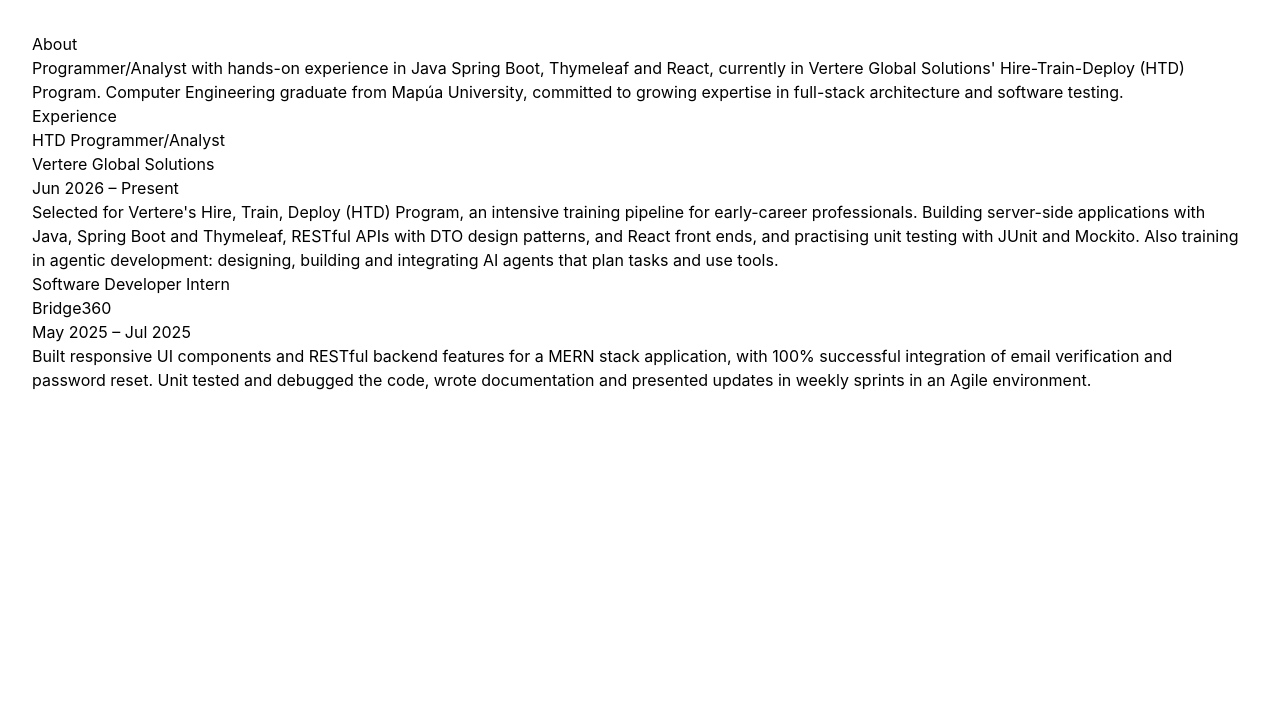
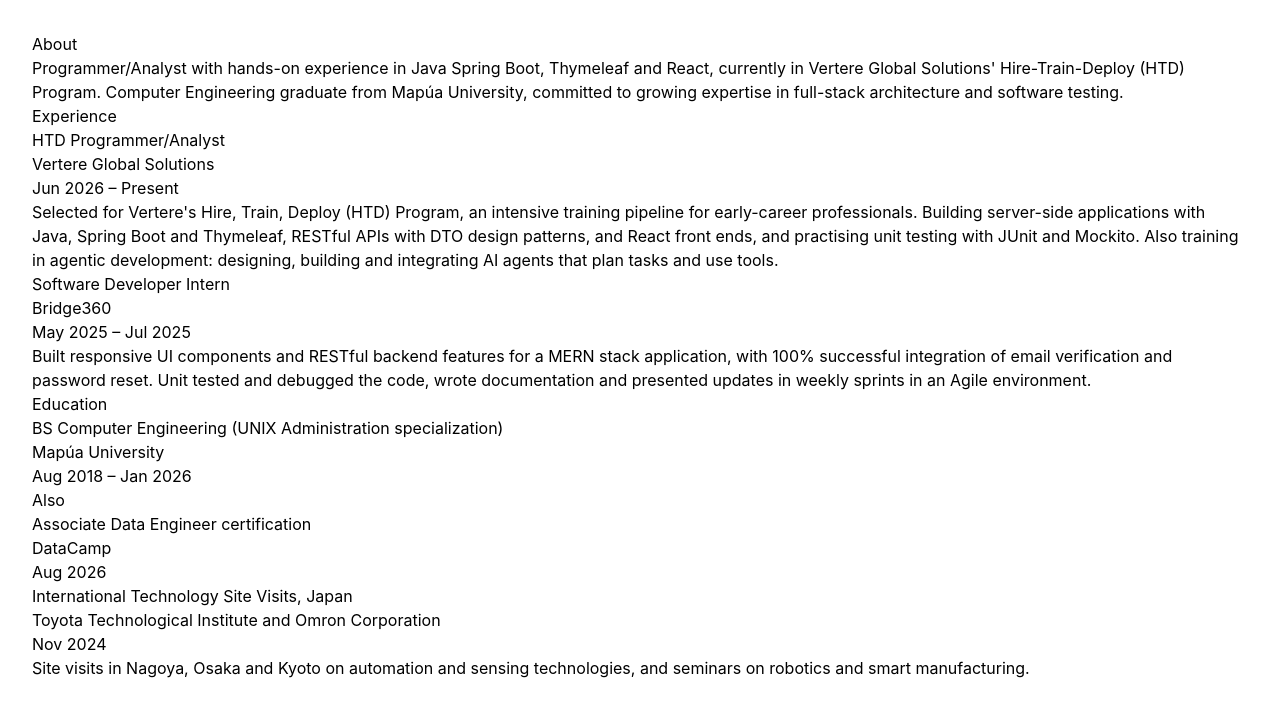
Before and after one commit to saaquiteles/webportfolio2, a Next.js app: page /about in a window 1280 px wide. Shown: the top 716 px of the page. Built offline with nearby package versions, Linux system fonts and the light colour scheme.

Commit message:
feat: add education and an Also section to the About page
Completes the resume story with the degree, the DataCamp certification and the Japan site visits, using only the approved wording, as typed data pinned by tests.

```diff
--- a/src/app/about/page.tsx
+++ b/src/app/about/page.tsx
@@ -1,5 +1,7 @@
+import { EducationList } from '@/components/sections/EducationList';
 import { ExperienceList } from '@/components/sections/ExperienceList';
-import { experience } from '@/data/experience';
+import { HighlightList } from '@/components/sections/HighlightList';
+import { education, experience, highlights } from '@/data/experience';
 import { profile } from '@/data/profile';
 
 export default function About() {
@@ -9,6 +11,10 @@
       <p>{profile.intro}</p>
       <h2>Experience</h2>
       <ExperienceList entries={experience} />
+      <h2>Education</h2>
+      <EducationList entries={education} />
+      <h2>Also</h2>
+      <HighlightList items={highlights} />
     </main>
   );
 }
--- /dev/null
+++ b/src/components/sections/EducationList.tsx
@@ -0,0 +1,24 @@
+import { formatMonth } from '@/lib/dates';
+import type { Education } from '@/lib/types';
+
+interface EducationListProps {
+  entries: Education[];
+}
+
+export function EducationList({ entries }: EducationListProps) {
+  return (
+    <ul>
+      {entries.map((entry) => (
+        <li key={`${entry.school}-${entry.start}`}>
+          <h3>{entry.degree}</h3>
+          <p>{entry.school}</p>
+          <p>
+            <time dateTime={entry.start}>{formatMonth(entry.start)}</time>
+            {' – '}
+            {entry.end ? <time dateTime={entry.end}>{formatMonth(entry.end)}</time> : 'Present'}
+          </p>
+        </li>
+      ))}
+    </ul>
+  );
+}
--- /dev/null
+++ b/src/components/sections/HighlightList.tsx
@@ -0,0 +1,23 @@
+import { formatMonth } from '@/lib/dates';
+import type { Highlight } from '@/lib/types';
+
+interface HighlightListProps {
+  items: Highlight[];
+}
+
+export function HighlightList({ items }: HighlightListProps) {
+  return (
+    <ul>
+      {items.map((item) => (
+        <li key={`${item.title}-${item.date}`}>
+          <h3>{item.title}</h3>
+          <p>{item.org}</p>
+          <p>
+            <time dateTime={item.date}>{formatMonth(item.date)}</time>
+          </p>
+          {item.summary && <p>{item.summary}</p>}
+        </li>
+      ))}
+    </ul>
+  );
+}
--- a/src/data/experience.ts
+++ b/src/data/experience.ts
@@ -1,4 +1,4 @@
-import type { Experience } from '@/lib/types';
+import type { Education, Experience, Highlight } from '@/lib/types';
 
 export const experience: Experience[] = [
   {
@@ -17,3 +17,27 @@
       'Built responsive UI components and RESTful backend features for a MERN stack application, with 100% successful integration of email verification and password reset. Unit tested and debugged the code, wrote documentation and presented updates in weekly sprints in an Agile environment.',
   },
 ];
+
+export const education: Education[] = [
+  {
+    degree: 'BS Computer Engineering (UNIX Administration specialization)',
+    school: 'Mapúa University',
+    start: '2018-08',
+    end: '2026-01',
+  },
+];
+
+export const highlights: Highlight[] = [
+  {
+    title: 'Associate Data Engineer certification',
+    org: 'DataCamp',
+    date: '2026-08',
+  },
+  {
+    title: 'International Technology Site Visits, Japan',
+    org: 'Toyota Technological Institute and Omron Corporation',
+    date: '2024-11',
+    summary:
+      'Site visits in Nagoya, Osaka and Kyoto on automation and sensing technologies, and seminars on robotics and smart manufacturing.',
+  },
+];
```
Also changed, not shown: src/lib/types.ts (+14 -0 lines), 2 other files (tests, documents, lock files or other folders).
